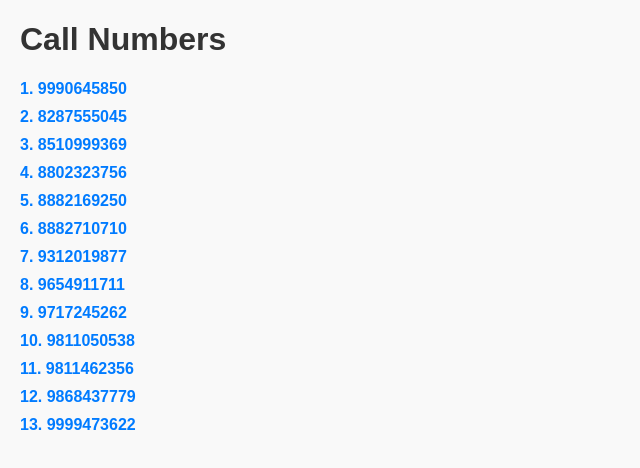
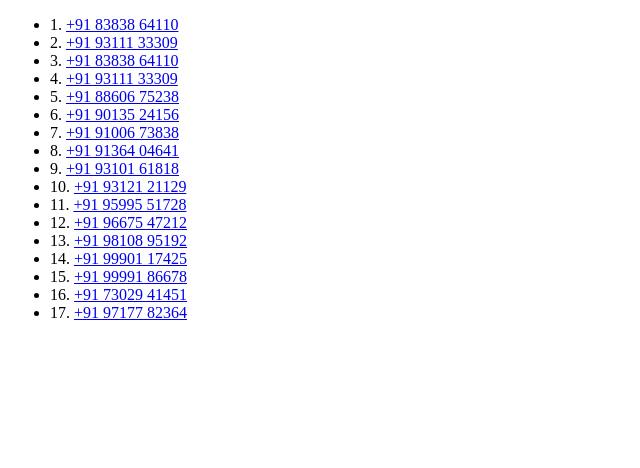
Before and after one commit to shan-engineer/calls, a plain HTML site: page index.html in a window 1280 px wide. Shown: the whole page, without its empty margins (0-640 px from the left). Drawn offline with Linux system fonts and the light colour scheme.

Commit message:
Your commit message

```diff
--- a/index.html
+++ b/index.html
@@ -3,64 +3,27 @@
 <head>
     <meta charset="UTF-8">
     <meta name="viewport" content="width=device-width, initial-scale=1.0">
-    <title>Call Numbers</title>
-    <style>
-        body {
-            font-family: Arial, sans-serif;
-            margin: 20px;
-            background-color: #f9f9f9;
-        }
-        h1 {
-            color: #333;
-        }
-        .phone-list {
-            list-style-type: none;
-            padding: 0;
-        }
-        .phone-list li {
-            margin: 10px 0;
-        }
-        a {
-            text-decoration: none;
-            color: #007bff;
-            font-weight: bold;
-        }
-        a:hover {
-            color: #0056b3;
-        }
-    </style>
+    <title>Call Links</title>
 </head>
-<body>
-    <h1>Call Numbers</h1>
-    <ul class="phone-list" id="phoneList"></ul>
-
-    <script>
-        const phoneNumbers = [
-            "9990645850",
-            "8287555045",
-            "8510999369",
-            "8802323756",
-            "8882169250",
-            "8882710710",
-            "9312019877",
-            "9654911711",
-            "9717245262",
-            "9811050538",
-            "9811462356",
-            "9868437779",
-            "9999473622"
-        ];
-
-        const phoneList = document.getElementById("phoneList");
-
-        phoneNumbers.forEach((number, index) => {
-            const listItem = document.createElement("li");
-            const anchor = document.createElement("a");
-            anchor.href = `tel:${number}`; // Create a link to call
-            anchor.textContent = `${index + 1}. ${number}`; // Set serial number and the phone number
-            listItem.appendChild(anchor); // Append anchor to list item
-            phoneList.appendChild(listItem); // Append list item to the phone list
-        });
-    </script>
+<body    style="margin: 10px;">
+    <ul>
+        <li>1. <a href="tel:+918383864110">+91 83838 64110</a></li>
+        <li>2. <a href="tel:+919311133309">+91 93111 33309</a></li>
+        <li>3. <a href="tel:+918383864110">+91 83838 64110</a></li>
+        <li>4. <a href="tel:+919311133309">+91 93111 33309</a></li>
+        <li>5. <a href="tel:+918860675238">+91 88606 75238</a></li>
+        <li>6. <a href="tel:+919013524156">+91 90135 24156</a></li>
+        <li>7. <a href="tel:+919100673838">+91 91006 73838</a></li>
+        <li>8. <a href="tel:+919136404641">+91 91364 04641</a></li>
+        <li>9. <a href="tel:+919310161818">+91 93101 61818</a></li>
+        <li>10. <a href="tel:+919312121129">+91 93121 21129</a></li>
+        <li>11. <a href="tel:+919599551728">+91 95995 51728</a></li>
+        <li>12. <a href="tel:+919667547212">+91 96675 47212</a></li>
+        <li>13. <a href="tel:+919810895192">+91 98108 95192</a></li>
+        <li>14. <a href="tel:+919990117425">+91 99901 17425</a></li>
+        <li>15. <a href="tel:+919999186678">+91 99991 86678</a></li>
+        <li>16. <a href="tel:+917302941451">+91 73029 41451</a></li>
+        <li>17. <a href="tel:+919717782364">+91 97177 82364</a></li>
+    </ul>
 </body>
 </html>
```
